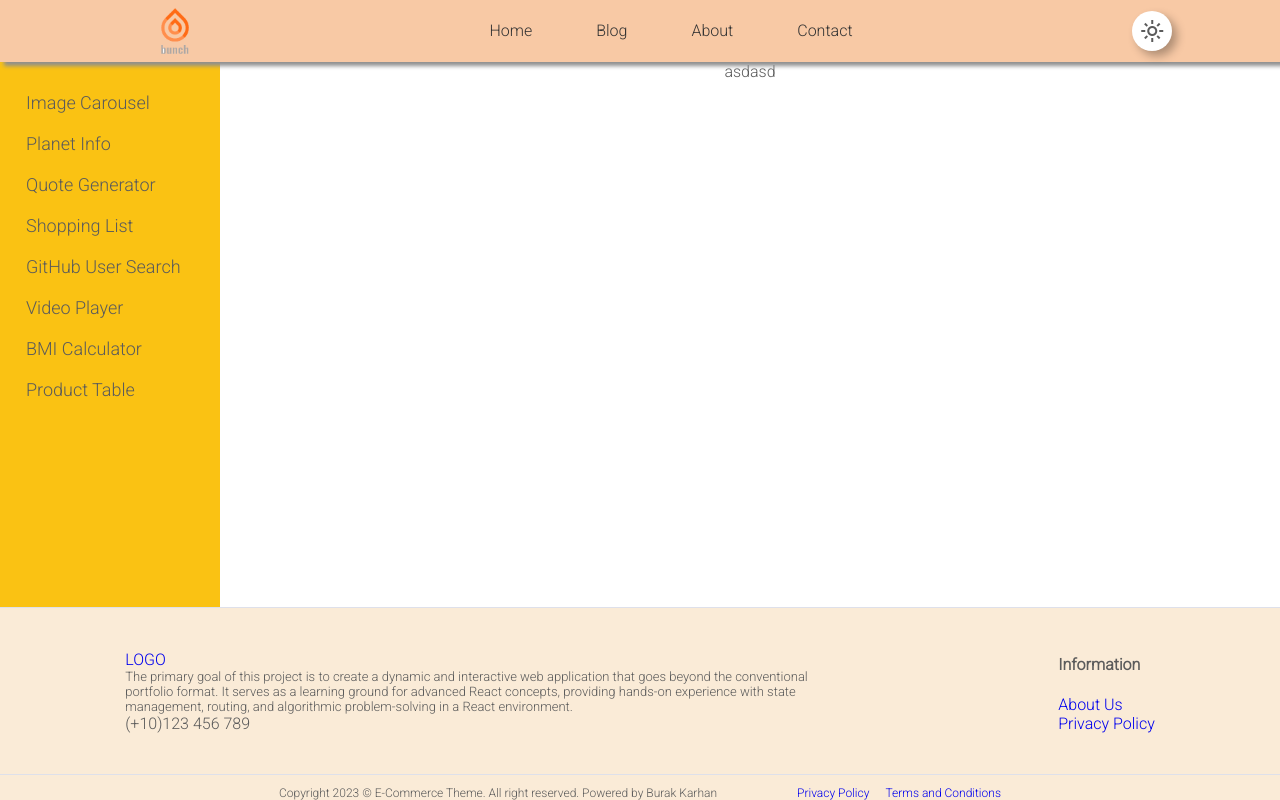
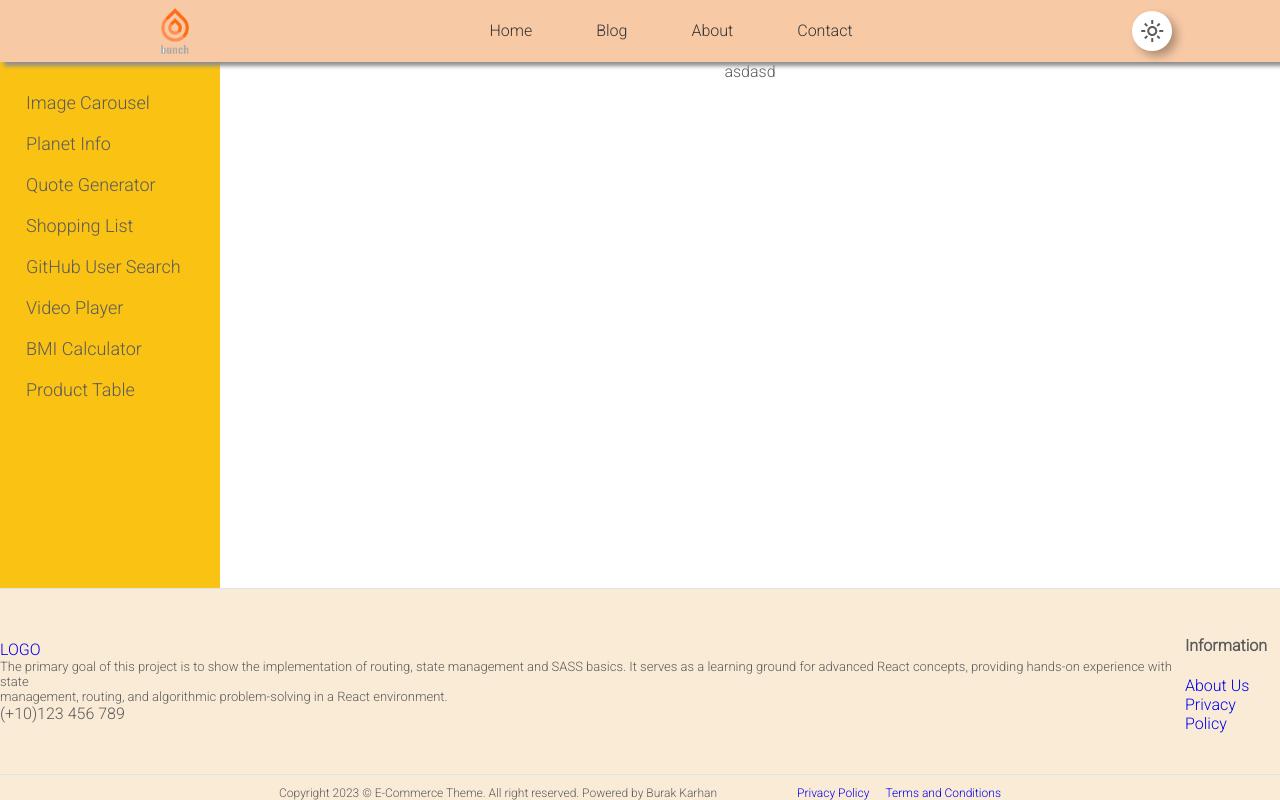
Before and after one commit to kobrak1/bunch-of-apps, a React (Vite) app: page /product-table in a window 1280 px wide. Shown: the top 800 px of the page. Built offline with nearby package versions, Linux system fonts and the light colour scheme.

Commit message:
update: alter router from BrowserRouter to HashRouter

```diff
--- a/src/components/Footer/Footer.jsx
+++ b/src/components/Footer/Footer.jsx
@@ -10,9 +10,7 @@
               <a href="#">LOGO</a>
             </div>
             <div className="footer desc">
-              The primary goal of this project is to create a dynamic and
-              interactive web application that goes beyond the conventional <br />
-              portfolio format. It serves as a learning ground for advanced
+              The primary goal of this project is to show the implementation of routing, state management and SASS basics. It serves as a learning ground for advanced
               React concepts, providing hands-on experience with state <br />
               management, routing, and algorithmic problem-solving in a React
               environment.
```
